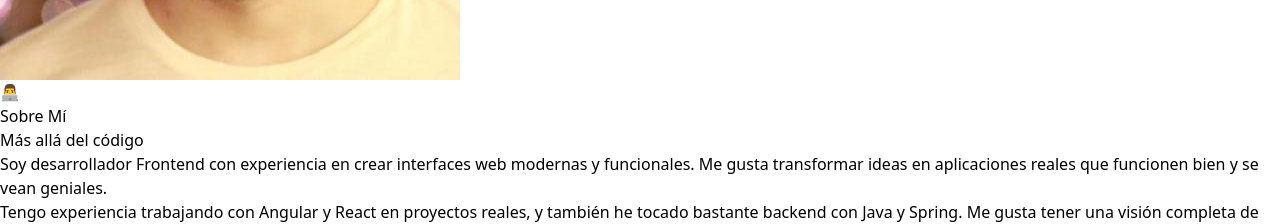
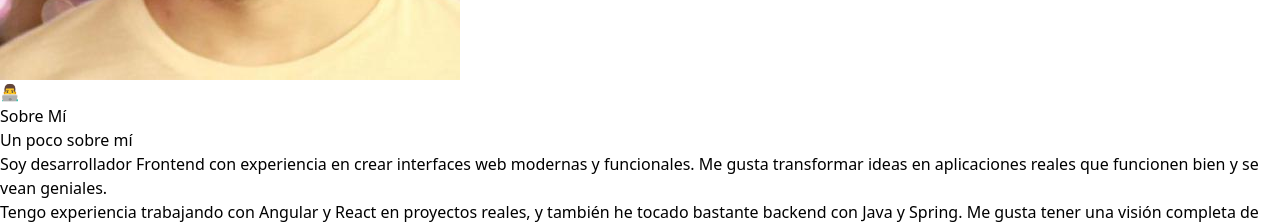
Before and after one commit to MiguelJiRo/Personal-Portfolio-V3, a React (Vite) app: page / in a window 1280 px wide. Shown: the part 4460-4684 px from the top of the page. Built offline with nearby package versions, Linux system fonts and the light colour scheme; what @react-pdf/renderer would draw is missing.

Commit message:
Update text

```diff
--- a/src/components/About.jsx
+++ b/src/components/About.jsx
@@ -14,7 +14,7 @@ const About = () => {
         <div className="grid md:grid-cols-2 gap-12 items-center">
           <div>
             <h3 className="text-2xl font-semibold text-white mb-4">
-              Más allá del código
+              Un poco sobre mí
             </h3>
             <p className="text-gray-300 mb-4 leading-relaxed">
               Soy desarrollador Frontend con experiencia en crear interfaces web modernas
```
